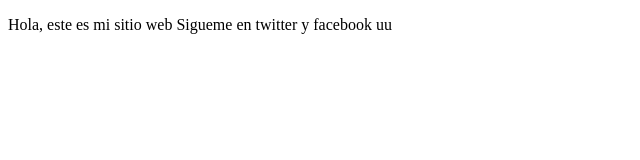
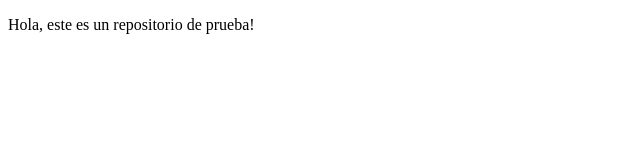
Before and after one commit to Cubi123/proyectoDemoCursoPrework, a plain HTML site: page index.html in a window 1280 px wide. Shown: the whole page, without its empty margins (0-640 px from the left). Drawn offline with Linux system fonts and the light colour scheme.

Commit message:
minor changes

```diff
--- a/index.html
+++ b/index.html
@@ -8,8 +8,7 @@
 </head>
 <body>
     <p>
-        Hola, este es mi sitio web
-        Sigueme en twitter y facebook uu
+        Hola, este es un repositorio de prueba!
     </p>
 </body>
 </html>
```
Also changed, not shown: 1 other file.
